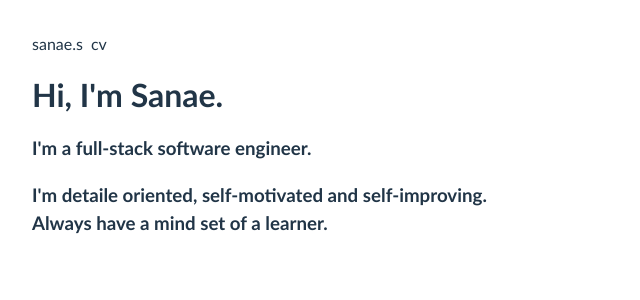
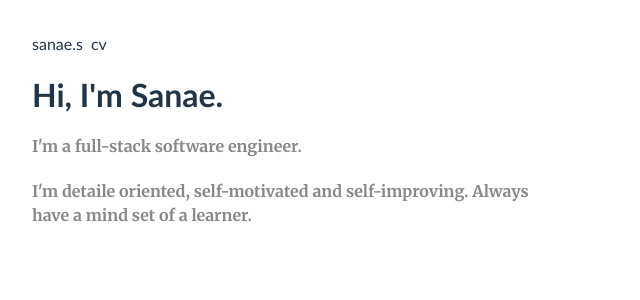
Before and after one commit to Pokasana/intro-page, a React (Vite) app: page / in a window 1280 px wide. Shown: the top 300 px of the page, without its empty margins (0-640 px from the left). Built offline with nearby package versions, Linux system fonts and the light colour scheme.

Commit message:
change h3 to h4 in IntroCard.jsx

```diff
--- a/index.html
+++ b/index.html
@@ -3,6 +3,9 @@
   <head>
     <meta charset="UTF-8" />
     <link rel="icon" type="image/doughnuturn" href="/doughnuturn.png" />
+    <link rel="preconnect" href="https://fonts.googleapis.com">
+    <link rel="preconnect" href="https://fonts.gstatic.com" crossorigin>
+    <link href="https://fonts.googleapis.com/css2?family=Merriweather:ital,wght@0,300;0,400;0,700;0,900;1,300;1,400;1,700;1,900&display=swap" rel="stylesheet">
 
     <meta name="viewport" content="width=device-width, initial-scale=1.0" />
     <title>sss</title>
--- a/src/features/cv/NameCard.jsx
+++ b/src/features/cv/NameCard.jsx
@@ -4,7 +4,7 @@ function NameCard() {
   return (
     <div className="mt-10">
       <h1>Sanae Shiromoto</h1>
-      <p className="font-bold">Software Engineer</p>
+      <h3 className="font-bold">Software Engineer</h3>
       <p>Honolulu, Hawaii, United States</p>
 
       <a>
--- a/src/features/intro/IntroCard.jsx
+++ b/src/features/intro/IntroCard.jsx
@@ -3,12 +3,12 @@ import React from 'react';
 function IntroCard() {
   return (
     <section className="w-500px">
-      <h3>
+      <h4 className="text-muted">
         I'm a full-stack software engineer.
-      </h3>
-      <h3>
+      </h4>
+      <h4>
         I'm detaile oriented, self-motivated and self-improving. Always have a mind set of a learner.
-      </h3>
+      </h4>
     </section>
   )
 }
--- a/src/index.css
+++ b/src/index.css
@@ -42,6 +42,11 @@ h1 {
   line-height: 1.1;
 }
 
+h4, p {
+  font-family: "Merriweather", sans-serif;
+  color: #888888;
+}
+
 button {
   border-radius: 8px;
   border: 1px solid transparent;
```
